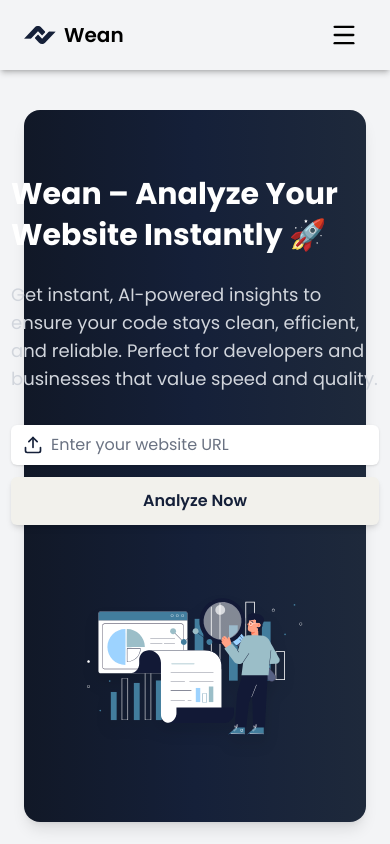
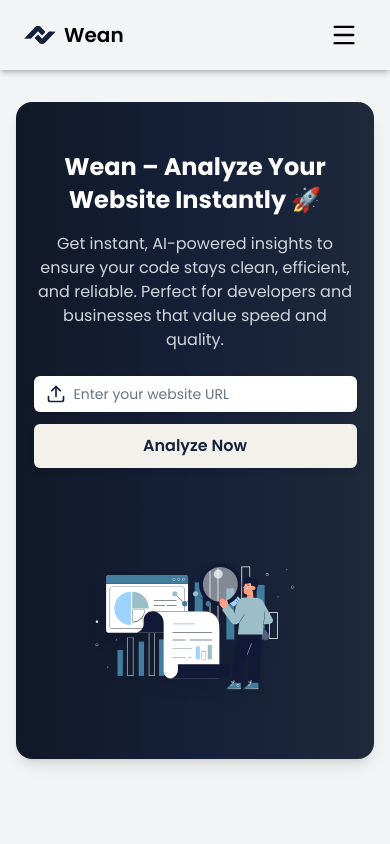
Before and after one commit to tiarrasyid/wean, a Next.js app: page / in a window 390 px wide. Shown: the top 844 px of the page. Built offline with nearby package versions, Linux system fonts and the light colour scheme; no server answers.

Commit message:
hero section responsive

```diff
--- a/src/app/page.tsx
+++ b/src/app/page.tsx
@@ -20,20 +20,20 @@
       <Navbar />
 
       {/* Hero Section */}
-      <section className="bg-gradient-to-r from-[#111827] via-[#152039] to-[#1E293B] text-white rounded-2xl mx-6 my-10 px-8 md:px-16 py-16 flex flex-col md:flex-row items-center justify-between gap-12 shadow-lg">
+      <section className="bg-gradient-to-r from-[#111827] via-[#152039] to-[#1E293B] text-white rounded-2xl mx-4 md:mx-6 my-8 md:my-10 px-6 md:px-16 py-12 md:py-16 flex flex-col md:flex-row items-center justify-between gap-10 md:gap-12 shadow-lg">
         {/* Left Text */}
-        <div className="flex-1">
-          <h1 className="text-3xl md:text-3xl font-bold mb-6 leading-snug">
+        <div className="flex-1 text-center md:text-left">
+          <h1 className="text-2xl sm:text-3xl lg:text-4xl font-bold mb-4 md:mb-6 leading-snug">
             Wean – Analyze Your Website Instantly 🚀
           </h1>
-          <p className="text-gray-300 text-lg mb-8">
+          <p className="text-gray-300 text-base sm:text-lg mb-6 md:mb-8">
             Get instant, AI-powered insights to ensure your code stays clean,
             efficient, and reliable. Perfect for developers and businesses that
             value speed and quality.
           </p>
 
           {/* Input + Button */}
-          <div className="flex flex-col sm:flex-row gap-3">
+          <div className="flex flex-col sm:flex-row gap-3 w-full max-w-xl mx-auto md:mx-0">
             <div className="flex items-center bg-white rounded-md px-3 py-2 flex-1 shadow focus-within:ring-2 focus-within:ring-blue-600">
               <button
                 type="button"
@@ -46,7 +46,7 @@
               <input
                 type="text"
                 placeholder="Enter your website URL"
-                className="bg-transparent flex-1 outline-none text-[#152039] placeholder-gray-500"
+                className="bg-transparent flex-1 outline-none text-[#152039] placeholder-gray-500 text-sm sm:text-base"
               />
 
               {/* Hidden File Input */}
@@ -62,20 +62,20 @@
               />
             </div>
 
-            <button className="bg-[#F2F1EC] text-[#152039] px-6 py-3 rounded-md font-semibold shadow-md transition">
+            <button className="bg-[#F2F1EC] text-[#152039] px-5 sm:px-6 py-2.5 sm:py-3 rounded-md font-semibold shadow-md transition hover:bg-[#e0dfd9]">
               Analyze Now
             </button>
           </div>
         </div>
 
         {/* Right Illustration */}
-        <div className="flex-1 flex justify-center">
+        <div className="flex-1 flex justify-center mt-8 md:mt-0">
           <Image
             src="/assets/analyze.svg"
             alt="Website Analysis Illustration"
-            width={400}
-            height={300}
-            className="drop-shadow-xl"
+            width={350}
+            height={280}
+            className="drop-shadow-xl w-64 sm:w-80 md:w-[400px] h-auto"
           />
         </div>
       </section>
```
Also changed, not shown: src/app/dashboard/page.tsx (line endings or trailing spaces).
